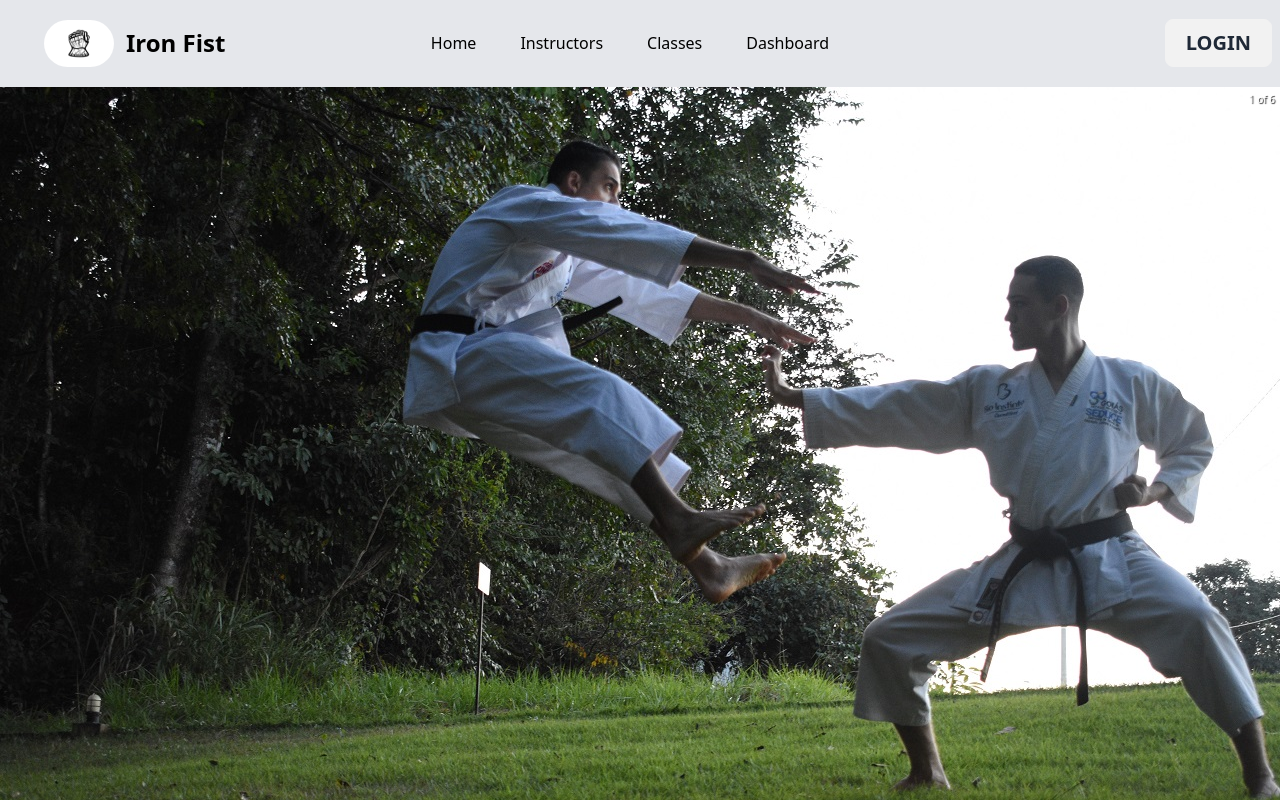
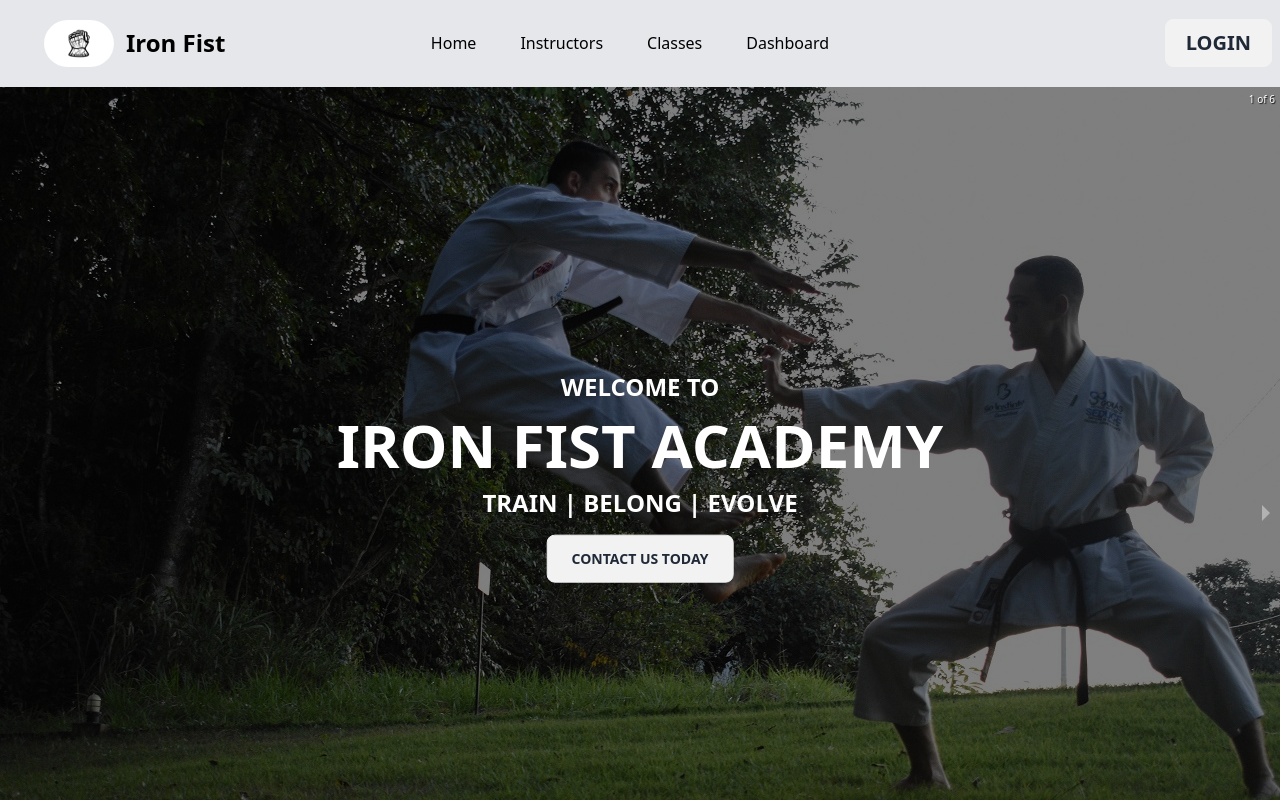
Before and after one commit to Arif1612/iron-fist, a React (Vite) app: page / in a window 1280 px wide. Shown: the top 800 px of the page. Built offline with nearby package versions, Linux system fonts and the light colour scheme; no server answers.

Commit message:
in top slider section some overlay text added

```diff
--- a/src/pages/Home/SliderSection/SliderSection.jsx
+++ b/src/pages/Home/SliderSection/SliderSection.jsx
@@ -12,24 +12,116 @@ const SliderSection = () => {
   return (
     <div>
       <Carousel>
-        <div>
-          <img src={banner1} />
+        <div className="relative">
+          <img src={banner1} alt="Banner 1" />
+          <div className="absolute inset-0 bg-black opacity-50"></div>
+          <div className="absolute top-1/2 left-1/2 transform -translate-x-1/2 -translate-y-2/3 text-white ">
+            <p className="uppercase text-xl font-bold mb-3 md:text-2xl ">
+              Welcome To
+            </p>
+            <h1 className="uppercase text-4xl font-bold md:text-6xl mb-3">
+              Iron Fist Academy
+            </h1>
+            <p className="text-xl font-bold uppercase md:text-2xl mb-4">
+              Train | Belong | Evolve
+            </p>
+            <button className="btn px-6 py-4 hover:bg-gray-600 hover:text-white font-bold uppercase ">
+              Contact us today
+            </button>
+          </div>
         </div>
-        <div>
-          <img src={banner2} />
+        <div className="relative">
+          <img src={banner2} alt="Banner 2" />
+          <div className="absolute inset-0 bg-black opacity-50"></div>
+          <div className="absolute top-1/2 left-1/2 transform -translate-x-1/2 -translate-y-2/3 text-white ">
+            <p className="uppercase text-xl font-bold mb-3 md:text-2xl ">
+              Welcome To
+            </p>
+            <h1 className="uppercase text-4xl font-bold md:text-6xl mb-3">
+              Iron Fist Academy
+            </h1>
+            <p className="text-xl font-bold uppercase md:text-2xl mb-4">
+              Train | Belong | Evolve
+            </p>
+            <button className="btn px-6 py-4 hover:bg-gray-600 hover:text-white font-bold uppercase ">
+              Contact us today
+            </button>
+          </div>
         </div>
-        <div>
-          <img src={banner3} />
+        <div className="relative">
+          <img src={banner3} alt="Banner 3" />
+          <div className="absolute inset-0 bg-black opacity-50"></div>
+          <div className="absolute top-1/2 left-1/2 transform -translate-x-1/2 -translate-y-2/3 text-white ">
+            <p className="uppercase text-xl font-bold mb-3 md:text-2xl ">
+              Welcome To
+            </p>
+            <h1 className="uppercase text-4xl font-bold md:text-6xl mb-3">
+              Iron Fist Academy
+            </h1>
+            <p className="text-xl font-bold uppercase md:text-2xl mb-4">
+              Train | Belong | Evolve
+            </p>
+            <button className="btn px-6 py-4 hover:bg-gray-600 hover:text-white font-bold uppercase ">
+              Contact us today
+            </button>
+          </div>
         </div>
-        <div>
-          <img src={banner4} />
+        <div className="relative">
+          <img src={banner4} alt="Banner 4" />
+          <div className="absolute inset-0 bg-black opacity-50"></div>
+          <div className="absolute top-1/2 left-1/2 transform -translate-x-1/2 -translate-y-2/3 text-white ">
+            <p className="uppercase text-xl font-bold mb-3 md:text-2xl ">
+              Welcome To
+            </p>
+            <h1 className="uppercase text-4xl font-bold md:text-6xl mb-3">
+              Iron Fist Academy
+            </h1>
+            <p className="text-xl font-bold uppercase md:text-2xl mb-4">
+              Train | Belong | Evolve
+            </p>
+            <button className="btn px-6 py-4 hover:bg-gray-600 hover:text-white font-bold uppercase ">
+              Contact us today
+            </button>
+          </div>
         </div>
-        <div>
-          <img src={banner5} />
+        <div className="relative">
+          <img src={banner5} alt="Banner 5" />
+          <div className="absolute inset-0 bg-black opacity-50"></div>
+          <div className="absolute top-1/2 left-1/2 transform -translate-x-1/2 -translate-y-2/3 text-white ">
+            <p className="uppercase text-xl font-bold mb-3 md:text-2xl ">
+              Welcome To
+            </p>
+            <h1 className="uppercase text-4xl font-bold md:text-6xl mb-3">
+              Iron Fist Academy
+            </h1>
+            <p className="text-xl font-bold uppercase md:text-2xl mb-4">
+              Train | Belong | Evolve
+            </p>
+            <button className="btn px-6 py-4 hover:bg-gray-600 hover:text-white font-bold uppercase ">
+              Contact us today
+            </button>
+          </div>
         </div>
-        <div>
-          <img src={banner6} />
+        <div className="relative">
+          <img src={banner6} alt="Banner 6" />
+          <div className="absolute inset-0 bg-black opacity-50"></div>
+          <div className="absolute top-1/2 left-1/2 transform -translate-x-1/2 -translate-y-2/3 text-white ">
+            <p className="uppercase text-xl font-bold mb-3 md:text-2xl ">
+              Welcome To
+            </p>
+            <h1 className="uppercase text-4xl font-bold md:text-6xl mb-3">
+              Iron Fist Academy
+            </h1>
+            <p className="text-xl font-bold uppercase md:text-2xl mb-4">
+              Train | Belong | Evolve
+            </p>
+            <button className="btn px-6 py-4 hover:bg-gray-600 hover:text-white font-bold uppercase ">
+              Contact us today
+            </button>
+          </div>
         </div>
+
+
       </Carousel>
     </div>
   );
```
